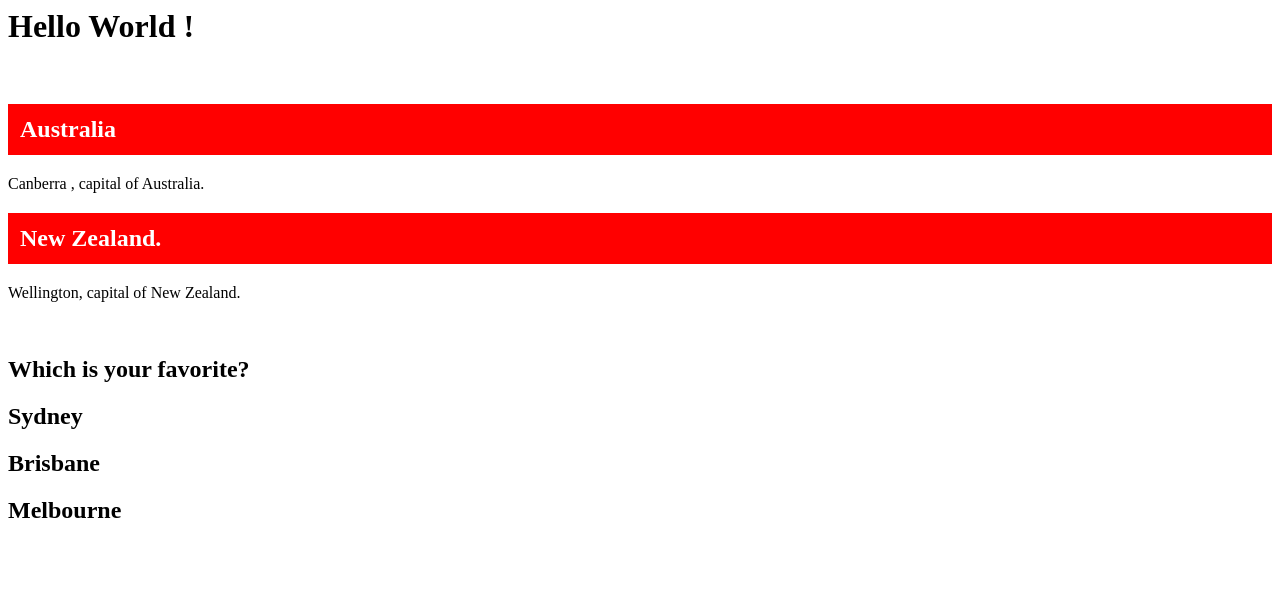
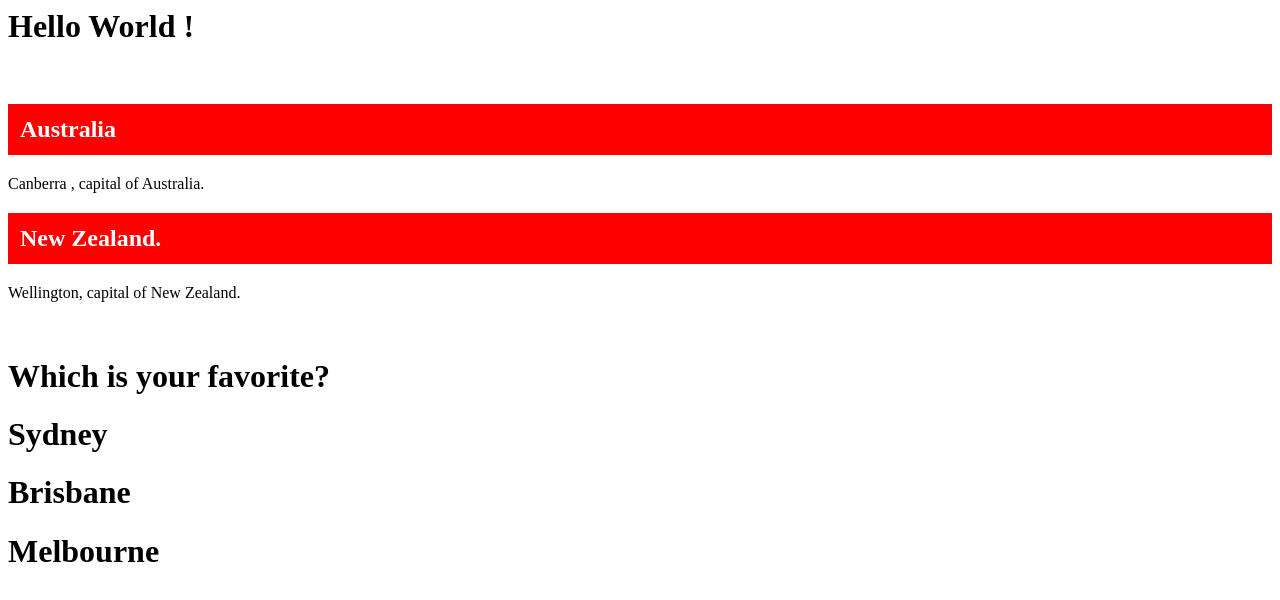
Before and after one commit to RSaba71/Html-alternate-colour-coding, a plain HTML site: page index.html in a window 1280 px wide. Drawn offline with Linux system fonts and the light colour scheme.

Commit message:
Update index.html

```diff
--- a/index.html
+++ b/index.html
@@ -23,10 +23,10 @@
        <h2 class="town">New Zealand.</h2>
        <p>Wellington, capital of New Zealand.</p>
        <br>
-       <h2>Which is your favorite?</h2>
-       <h2 id="town">Sydney</h2>
-       <h2 id="town">Brisbane</h2>
-       <h2 id="town">Melbourne</h2>
+       <h1>Which is your favorite?</h1>
+       <h1 id="town">Sydney</h1>
+       <h1 id="town">Brisbane</h1>
+       <h1 id="town">Melbourne</h1>
 
     </div>
   </body>
```
